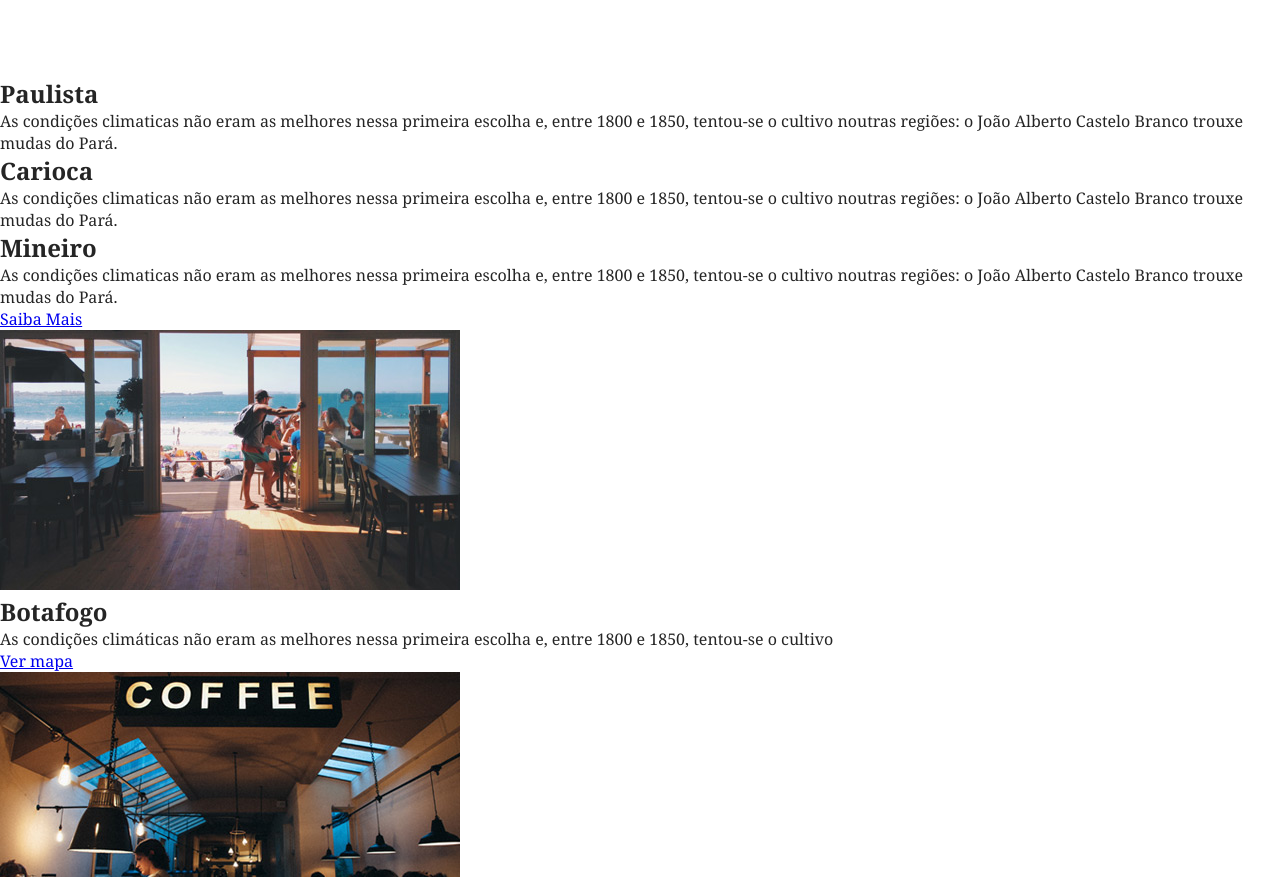
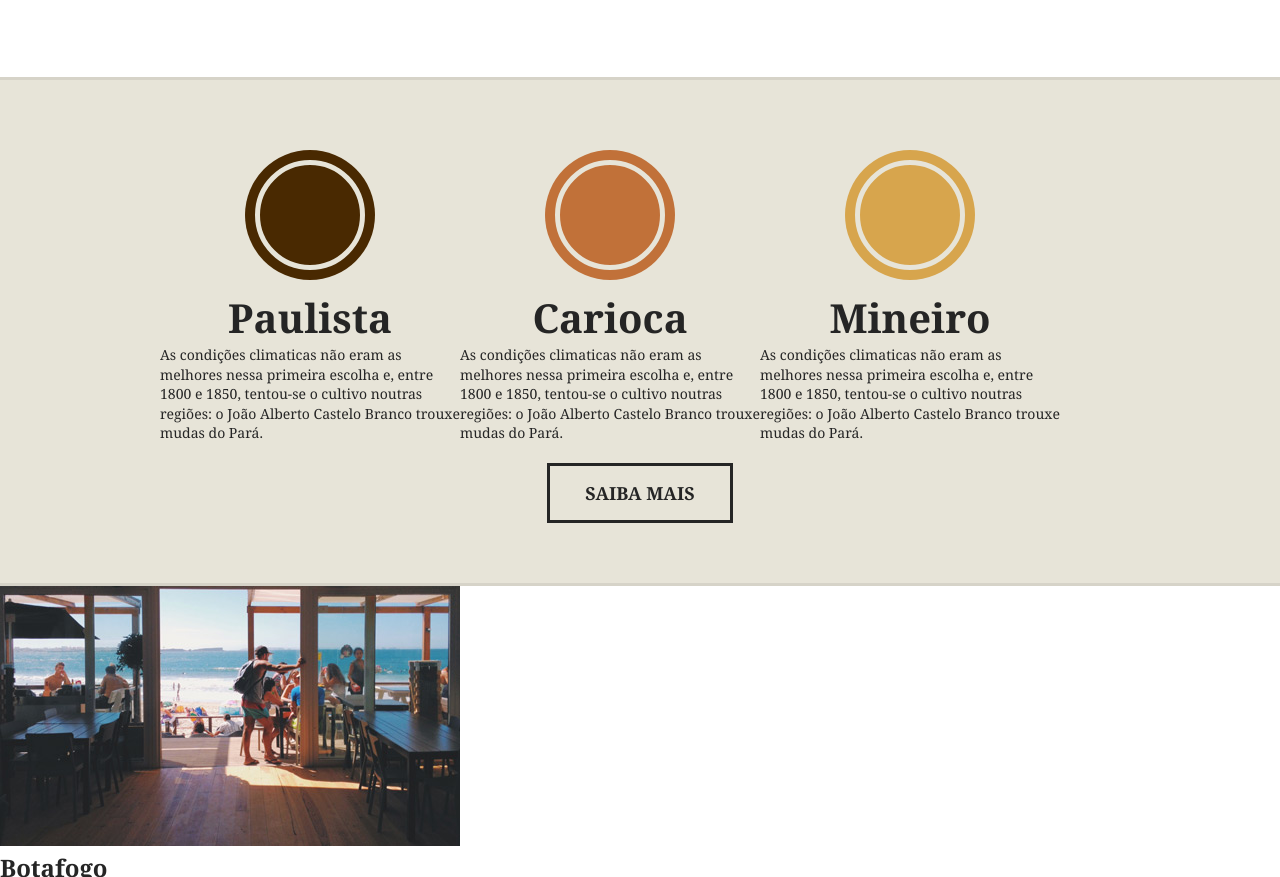
Before and after one commit to jeffnoronha1/brafe-puro1, a plain HTML site: page index.html in a window 1280 px wide. Shown: the part 1183-2060 px from the top of the page. Drawn offline with Linux system fonts and the light colour scheme.

Commit message:
Estilizado a dobra - produtos

```diff
--- a/css/style.css
+++ b/css/style.css
@@ -149,3 +149,78 @@ a.menu-logo {
   margin: 20px auto;
   max-width: 460px;
 }
+
+/* PRODUTOS */
+.produtos {
+  background: #e7e4d8;
+  padding: 60px 0;
+  border-top: 3px solid #d6d3c8;
+  border-bottom: 3px solid #d6d3c8;
+}
+
+.produtos-container {
+  max-width: 960px;
+  margin: 0 auto;
+}
+
+.produtos-container::before,
+.produtos-container::after {
+  content: '';
+  display: table;
+  clear: both;
+}
+
+.produtos-item {
+  float: left;
+  width: 300px;
+}
+
+.produtos-item h2 {
+  text-align: center;
+  font-size: 2.5em;
+  margin-bottom: 20px;
+  margin: 0 10px 0 10px;
+}
+
+.produtos-item h2::before {
+  content: '';
+  display: block;
+  width: 100px;
+  height: 100px;
+  background: currentColor;
+  border-radius: 50%;
+  margin: 20px auto;
+  border: 5px solid #e7e4d8;
+  box-shadow: 0 0 0 10px currentColor;
+}
+
+h2.produto-1::before {
+  color: #492901;
+}
+
+h2.produto-2::before {
+  color: #c17139;
+}
+
+h2.produto-3::before {
+  color: #d7a54d;
+}
+
+.produtos-item p {
+  font-size: 0.875em;
+  line-height: 1.4em;
+}
+
+.produtos-btn {
+  display: block;
+  width: 180px;
+  border: 3px solid #252525;
+  color: #252525;
+  text-decoration: none;
+  padding: 15px 0;
+  font-size: 1.125em;
+  font-weight: bold;
+  text-transform: uppercase;
+  text-align: center;
+  margin: 20px auto 0 auto;
+}
--- a/index.html
+++ b/index.html
@@ -51,30 +51,30 @@
     </p>
   </section>
 
-  <section>
-    <div>
-      <div>
-        <h2>Paulista</h2>
+  <section class="produtos">
+    <div class="produtos-container">
+      <div class="produtos-item">
+        <h2 class="produto-1">Paulista</h2>
         <p>As condições climaticas não eram as melhores nessa primeira escolha e, entre 1800 e 1850,
           tentou-se o cultivo noutras regiões: o João Alberto Castelo Branco trouxe mudas do Pará.
         </p>
       </div>
 
-      <div>
-        <h2>Carioca</h2>
+      <div class="produtos-item">
+        <h2 class="produto-2">Carioca</h2>
         <p>As condições climaticas não eram as melhores nessa primeira escolha e, entre 1800 e 1850,
           tentou-se o cultivo noutras regiões: o João Alberto Castelo Branco trouxe mudas do Pará.
         </p>
       </div>
 
-      <div>
-        <h2>Mineiro</h2>
+      <div class="produtos-item">
+        <h2 class="produto-3">Mineiro</h2>
         <p>As condições climaticas não eram as melhores nessa primeira escolha e, entre 1800 e 1850,
           tentou-se o cultivo noutras regiões: o João Alberto Castelo Branco trouxe mudas do Pará.
         </p>
       </div>
     </div>
-    <a href="#">Saiba Mais</a>
+    <a class="produtos-btn" href="#">Saiba Mais</a>
   </section>
 
   <section>
```
